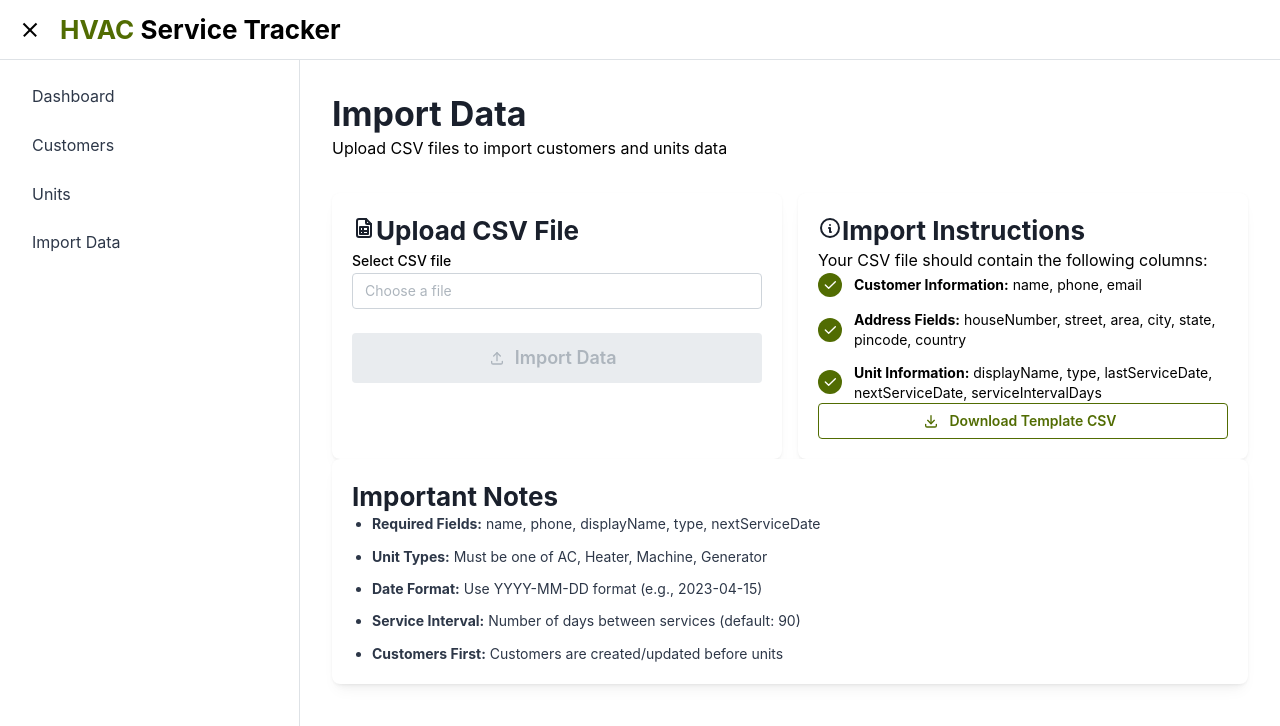
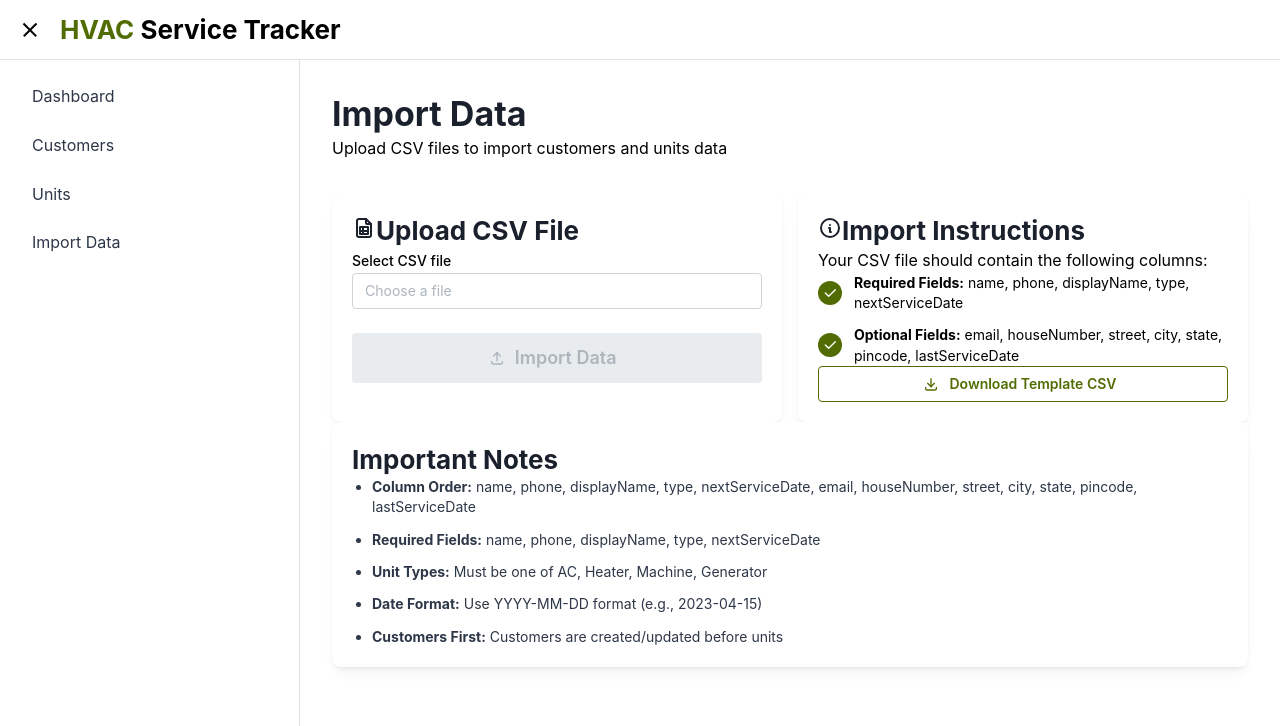
Before and after one commit to shubhamThakur01104/service-due-tracker-frontend, a React (Create React App) app: page /import in a window 1280 px wide. Shown: the top 726 px of the page. Built offline with nearby package versions, Linux system fonts and the light colour scheme; no server answers.

Commit message:
Refactor: Remove unused variables in Import component

```diff
--- a/src/pages/Import.jsx
+++ b/src/pages/Import.jsx
@@ -43,9 +43,9 @@ const Import = () => {
   };
 
   const downloadTemplate = () => {
-    const csvContent = `name,phone,email,houseNumber,street,area,city,state,pincode,country,displayName,type,lastServiceDate,nextServiceDate,serviceIntervalDays
-John Doe,9876543210,john@example.com,123,Main Street,Downtown,New York,NY,10001,USA,Living Room AC,AC,2023-01-15,2023-04-15,90
-Jane Smith,9876543211,jane@example.com,456,Elm Street,Uptown,Los Angeles,CA,90001,USA,Backup Generator,Generator,2023-02-01,2023-05-01,90`;
+    const csvContent = `name,phone,displayName,type,nextServiceDate,email,houseNumber,street,city,state,pincode,lastServiceDate
+John Doe,9876543210,Living Room AC,AC,2023-04-15,john@example.com,123,Main Street,New York,NY,10001,2023-01-15
+Jane Smith,9876543211,Backup Generator,Generator,2023-05-01,jane@example.com,456,Elm Street,Los Angeles,CA,90001,2023-02-01`;
 
     const blob = new Blob([csvContent], { type: 'text/csv;charset=utf-8;' });
     const url = URL.createObjectURL(blob);
@@ -138,9 +138,8 @@ Jane Smith,9876543211,jane@example.com,456,Elm Street,Uptown,Los Angeles,CA,9000
               }
               className="mb-6"
             >
-              <List.Item><strong>Customer Information:</strong> name, phone, email</List.Item>
-              <List.Item><strong>Address Fields:</strong> houseNumber, street, area, city, state, pincode, country</List.Item>
-              <List.Item><strong>Unit Information:</strong> displayName, type, lastServiceDate, nextServiceDate, serviceIntervalDays</List.Item>
+              <List.Item><strong>Required Fields:</strong> name, phone, displayName, type, nextServiceDate</List.Item>
+              <List.Item><strong>Optional Fields:</strong> email, houseNumber, street, city, state, pincode, lastServiceDate</List.Item>
             </List>
 
             <Button
@@ -163,6 +162,9 @@ Jane Smith,9876543211,jane@example.com,456,Elm Street,Uptown,Los Angeles,CA,9000
 
         <List spacing="sm" size="sm" className="text-gray-700">
           <List.Item>
+            <strong>Column Order:</strong> name, phone, displayName, type, nextServiceDate, email, houseNumber, street, city, state, pincode, lastServiceDate
+          </List.Item>
+          <List.Item>
             <strong>Required Fields:</strong> name, phone, displayName, type, nextServiceDate
           </List.Item>
           <List.Item>
@@ -170,9 +172,6 @@ Jane Smith,9876543211,jane@example.com,456,Elm Street,Uptown,Los Angeles,CA,9000
           </List.Item>
           <List.Item>
             <strong>Date Format:</strong> Use YYYY-MM-DD format (e.g., 2023-04-15)
-          </List.Item>
-          <List.Item>
-            <strong>Service Interval:</strong> Number of days between services (default: 90)
           </List.Item>
           <List.Item>
             <strong>Customers First:</strong> Customers are created/updated before units
```
